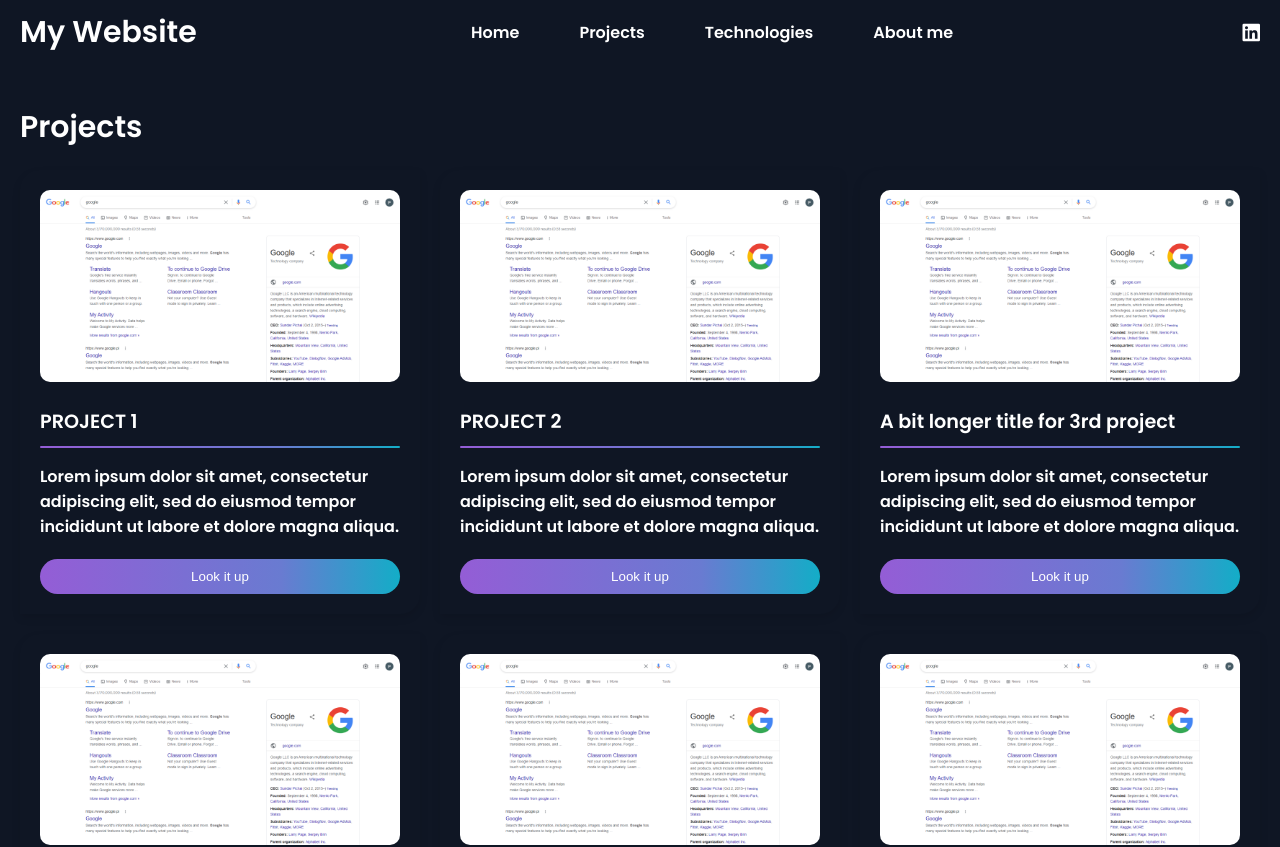
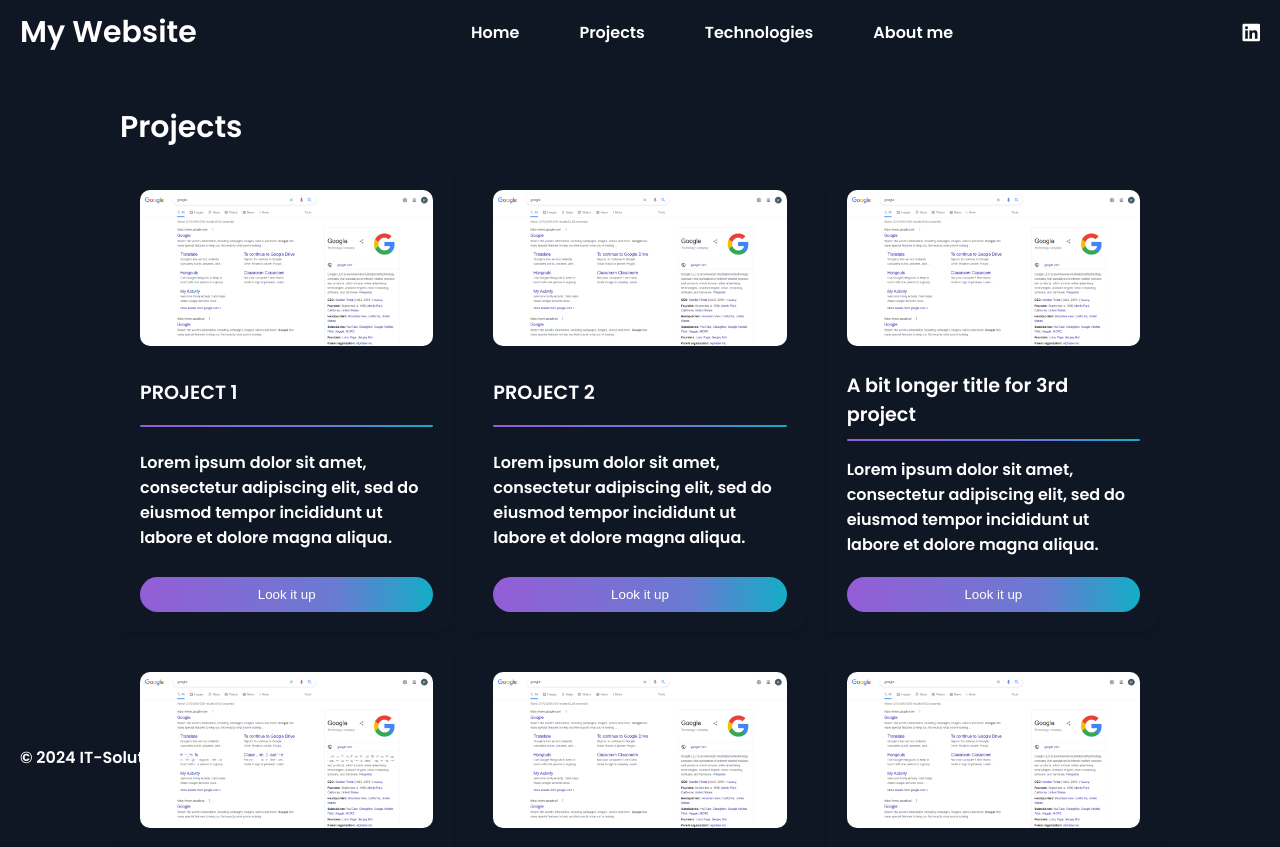
Before and after one commit to ThijsVerkade/portfolio, a React (Vite) app: page /projects in a window 1280 px wide. Shown: the top 847 px of the page. Built offline with nearby package versions, Linux system fonts and the light colour scheme.

Commit message:
feat: Add footer component

```diff
--- a/src/App.css
+++ b/src/App.css
@@ -2,4 +2,13 @@ body {
   font-family: 'Poppins', sans-serif;
   background-color: #0F1624;
   margin: 0;
+  color: #ffffff;
 }
+
+#root {
+  min-height: 100vh;
+}
+
+main {
+  padding: 0 100px;
+}
--- a/src/App.jsx
+++ b/src/App.jsx
@@ -1,7 +1,8 @@
 import './App.css'
-import Navbar from "./NavBar/Navbar.tsx";
+import Navbar from "./componets/Navbar/Navbar.tsx";
 import {Outlet} from "react-router-dom";
 import {Helmet} from "react-helmet";
+import Footer from "./componets/Footer/Footer.tsx";
 
 function App() {
   return (
@@ -17,9 +18,7 @@ function App() {
     <main>
       <Outlet/>
     </main>
-    <footer>
-      <p>&copy; 2024 IT-Solutions by Thijs. All rights reserved.</p>
-    </footer>
+    <Footer/>
 </>
 )
 }
--- /dev/null
+++ b/src/componets/Footer/Footer.css
@@ -0,0 +1,36 @@
+footer {
+    position: fixed;
+    bottom: 0;
+    width: 100%;
+    display: flex;
+    justify-content: space-between;
+    align-items: center;
+    padding: 20px;
+}
+
+.footer__contact-info {
+    display: flex;
+    flex-direction: column;
+}
+
+.footer__contact-item {
+    margin-bottom: 10px;
+}
+
+.footer__contact-title {
+    font-weight: bold;
+}
+
+.footer__contact-detail {
+    display: block;
+    margin-top: 5px;
+}
+
+.footer__social-icons {
+    display: flex;
+    gap: 10px;
+}
+
+.footer__social-icons a {
+    color: white;
+}
--- /dev/null
+++ b/src/componets/Footer/Footer.tsx
@@ -0,0 +1,20 @@
+import {FC} from 'react';
+import './Footer.css';
+
+const Footer: FC = () => {
+    return (
+        <footer className="footer">
+            <div className="footer__contact-info">
+                <div className="footer__contact-item">&copy; 2024 IT-Solutions by Thijs. All rights reserved.
+                </div>
+            </div>
+            <div className="footer__social-icons">
+                <a href="https://your-other-profile.com" target="_blank" rel="noopener noreferrer">
+                    <i className="fab fa-linkedin"></i>
+                </a>
+            </div>
+        </footer>
+    );
+}
+
+export default Footer;
--- a/src/NavBar/Navbar.css
+++ b/src/componets/Navbar/Navbar.css
@@ -2,12 +2,11 @@
     position: sticky;
     top: 0;
     max-width: 100%;
-    color: white;
     padding: 10px 20px;
     display: flex;
     justify-content: space-between;
     align-items: center;
-    z-index: 1000; /* Ensure the navbar is above other elements */
+    z-index: 1000;
 }
 
 .navbar__title {
```
Also changed, not shown: src/componets/Navbar/Navbar.tsx (renamed from src/NavBar/Navbar.tsx).
